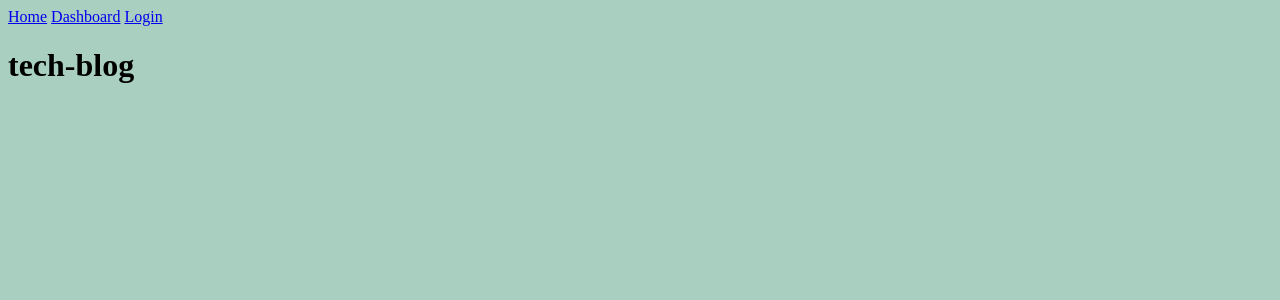
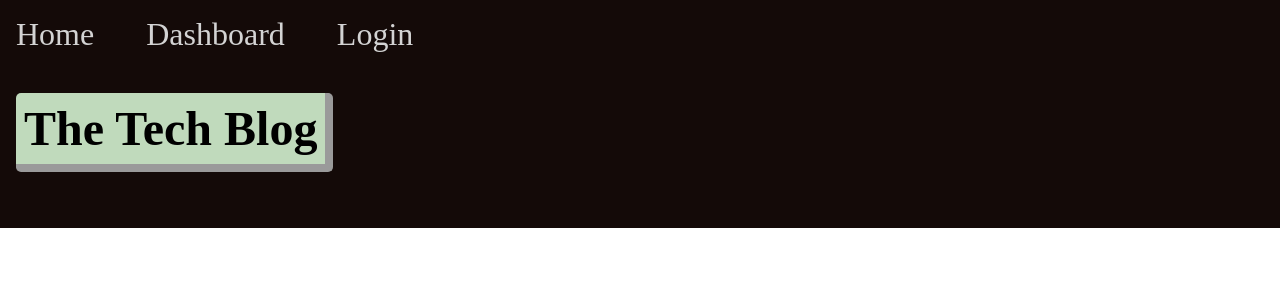
Before and after one commit to gthawkins24/Tech-Blog, a Node server app: page / in a window 1280 px wide. Shown: the top 300 px of the page. Run offline with Node 20, Linux system fonts and the light colour scheme; data that the repository does not hold is empty; some libraries are stand-ins or nearby versions.

Commit message:
finished styling for homepage

```diff
--- a/public/stylesheets/style.css
+++ b/public/stylesheets/style.css
@@ -1,18 +1,18 @@
 body {
-  background-color: rgb(168, 207, 191);
+  margin: 0;
+  padding: 0;
 }
-
-
 
 #single-post {
   border-style: solid;
-  margin: 3rem;
+  margin: 1rem;
 }
 
 #single-post a {
   text-decoration: none;
   color: lightgray;
   padding: 1rem;
+  font-size: 1.1rem;
 }
 
 #post-content {
@@ -31,9 +31,40 @@ body {
   justify-content: space-between;
   align-items: flex-start;
   margin: 0;
-  background-color: rgb(39, 19, 15);
+  background-color: rgb(20, 10, 8);
 }
 
 .post-list {
   list-style: none;
 }
+
+header {
+  background-color: rgb(20, 10, 8);
+  margin: 0;
+}
+
+.wrapper {
+  background-color: rgb(192, 218, 188);
+}
+
+nav {
+  padding: 1rem;
+}
+
+nav a {
+  padding-right: 3rem;
+  text-decoration: none;
+  color: lightgray;
+  font-size: 2rem;
+}
+
+nav h1 {
+  background-color:rgb(192, 218, 188);
+  padding: .5rem;
+  font-size: 3rem;
+  display: table;
+  border-bottom-style: outset;
+  border-right-style: outset;
+  border-width: .5rem;
+  border-radius: 5px;
+}
--- a/views/layouts/main.handlebars
+++ b/views/layouts/main.handlebars
@@ -11,7 +11,6 @@
   <div class="wrapper">
     <header>
     <nav>
-      <a href="/dashboard"></a>
       {{#if loggedIn}}
         <a href="/">Home</a>
         <a href="/dashboard">Dashboard</a>
@@ -21,9 +20,9 @@
         <a href="/dashboard">Dashboard</a>
         <a href="/login">Login</a>
         {{/if}}
+    <h1>The Tech Blog</h1>
+    </nav>
     </header>
-    <h1>tech-blog</h1>
-    </nav>
   {{{ body }}}
   </div>
 </body>
--- a/views/partials/post-info.handlebars
+++ b/views/partials/post-info.handlebars
@@ -3,7 +3,7 @@
     <a href="{{post_url}}" target="_blank">{{title}}</a>
     <p id="post-username">Posted by: {{user.username}} on {{format_date created_at}}</p>
   </div>
-  <div>
+  <div id="">
     <p id="post-content">{{post_content}}</p>
   </div>
 </article>
```
